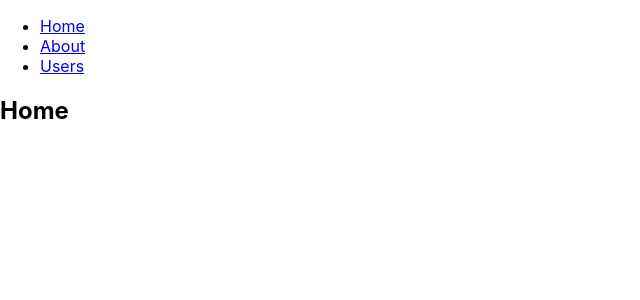
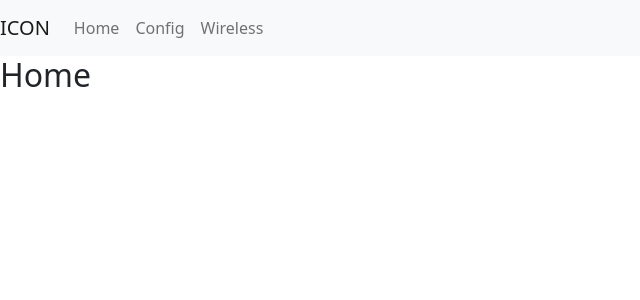
Before and after one commit to OpenLightingProject/rp2040-dmxsun, a React (Create React App) app in the folder wwwsrc/: page / in a window 1280 px wide. Shown: the top 300 px of the page, without its empty margins (0-640 px from the left). Built offline with nearby package versions, Linux system fonts and the light colour scheme.

Commit message:
Add bootstrap to style navbar

```diff
--- a/wwwsrc/package.json
+++ b/wwwsrc/package.json
@@ -3,6 +3,7 @@
   "version": "0.1.0",
   "private": true,
   "dependencies": {
+    "bootstrap": "^5.0.0",
     "chart.js": "^3.2.1",
     "react": "^17.0.2",
     "react-dom": "^17.0.2",
--- a/wwwsrc/src/App.js
+++ b/wwwsrc/src/App.js
@@ -6,20 +6,23 @@ import {
   Link
 } from "react-router-dom";
 
+import 'bootstrap/dist/css/bootstrap.min.css';
+
 export default function App() {
   return (
     <Router>
       <div>
-        <nav>
-          <ul>
-            <li>
-              <Link to="/">Home</Link>
+        <nav class="navbar navbar-expand-lg navbar-light bg-light">
+          <span class="navbar-brand">ICON</span>
+          <ul class="navbar-nav mr-auto">
+            <li class="nav-item active">
+              <Link to="/" class="nav-link">Home</Link>
             </li>
-            <li>
-              <Link to="/about">About</Link>
+            <li class="nav-item">
+              <Link to="/config" class="nav-link">Config</Link>
             </li>
-            <li>
-              <Link to="/users">Users</Link>
+            <li class="nav-item">
+              <Link to="/wireless" class="nav-link">Wireless</Link>
             </li>
           </ul>
         </nav>
@@ -27,11 +30,11 @@ export default function App() {
         {/* A <Switch> looks through its children <Route>s and
             renders the first one that matches the current URL. */}
         <Switch>
-          <Route path="/about">
-            <About />
+          <Route path="/config">
+            <Config />
           </Route>
-          <Route path="/users">
-            <Users />
+          <Route path="/wireless">
+            <Wireless />
           </Route>
           <Route path="/">
             <Home />
@@ -46,10 +49,10 @@ function Home() {
   return <h2>Home</h2>;
 }
 
-function About() {
-  return <h2>About</h2>;
+function Config() {
+  return <h2>Config</h2>;
 }
 
-function Users() {
-  return <h2>Users</h2>;
+function Wireless() {
+  return <h2>Wireless</h2>;
 }
```
